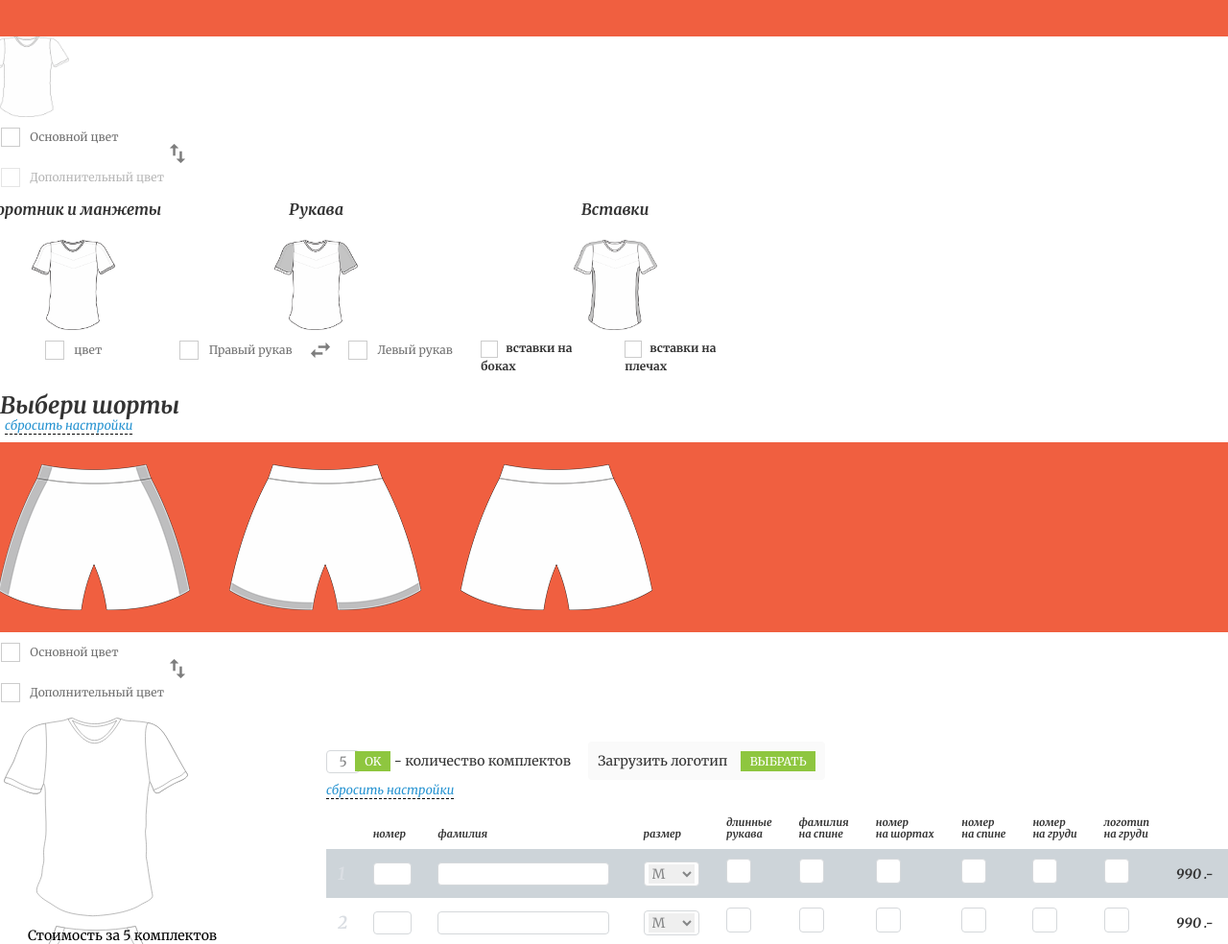
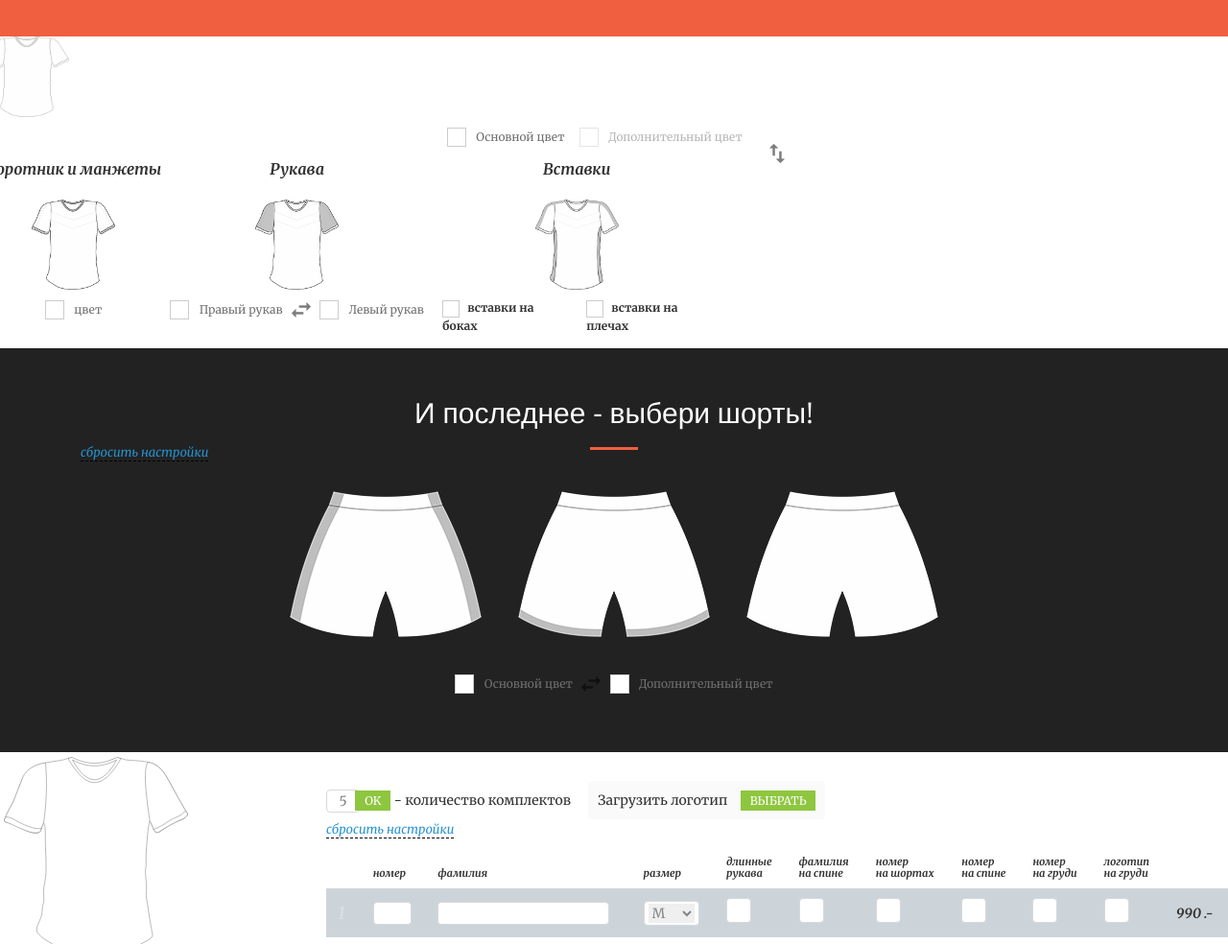
Before and after one commit to Jakovich/constructor-site, a website: page constructor.html in a window 1280 px wide. Shown: the part 1300-2284 px from the top of the page at 96% size. Drawn offline with nearby package versions, Linux system fonts and the light colour scheme; files that its build step writes are made by us from their sources.

Commit message:
shorts section added

```diff
--- a/constructor.html
+++ b/constructor.html
@@ -206,8 +206,11 @@
                 </div>
 
                 <div class="step">
-                  <p class="h-span">Выбери шорты</p>
-
+                 <aside class="bg-dark">
+                 <div class="container text-center">
+                 <div class="call-to-action">
+                  <h2>И последнее - выбери шорты!</h2>
+                    <hr class="primary">
                   <form data-section="bottom" class="fpc-section" method="post" action="">
 		            <button class="default-reset default-step-2" type="button">сбросить настройки</button>
                     <div class="select-row">
@@ -238,7 +241,7 @@
                               </button>
                               <input type="hidden" value="#fff" name="bottom[shorts][color][]">
                             </div>
-                            <button class="switch switch--vertical" type="button"></button>
+                            <button class="switch" type="button"></button>
                             <div class="color-block setted">
                               <button data-source="top::tshirt" class="pick-color" type="button">
                                 <span class="color" style="background-color: rgb(255, 255, 255);"></span>
@@ -252,6 +255,9 @@
                     </div>
                     </div>
                   </form>
+                     </div>
+                     </div>
+                </aside>
                 </div>
 
               </div>
--- a/css/style.css
+++ b/css/style.css
@@ -166,8 +166,9 @@ table {
 }
 
 .color-choice {
-  width: 210px;
+  width: 360px;
   position: relative;
+  margin: 0 auto;
 }
 
 
@@ -587,7 +588,7 @@ main .content h2 {
 }
 #constructor .color-block {
     display: inline-block;
-    margin: 10px 10px;
+    margin: 10px 0;
 }
 #constructor .color-block .title {
     color: #707070;
@@ -878,7 +879,7 @@ main .content h2 {
 }
 
 #popup-select ul {
-    background: #f05f40 none repeat scroll 0 0;
+    /*background: #f05f40 none repeat scroll 0 0;*/
     border-radius: 10px;
     list-style: none;
     margin: 0;
@@ -886,7 +887,8 @@ main .content h2 {
 }
 #popup-select ul li {
     float: left;
-    padding-right: 15px;
+    padding-right: 6px;
+    padding-left: 6px;
 }
 #popup-select ul li button {
     background: #f05f40 none repeat scroll 0 0;
@@ -907,6 +909,20 @@ main .content h2 {
 #popup-select[data-target='bottom'] img {
   width: 200px;
   height: 152px;
+}
+
+#popup-select[data-target='bottom'] ul{
+   display: inline-block;
+
+}
+
+#popup-select[data-target='bottom'] ul li button{
+   background: #222 none repeat scroll 0 0;
+   border: 3px solid #222;
+}
+
+#popup-select[data-target='bottom'] ul li button:hover{
+   border: 3px solid #ffffff;
 }
 
 .complectsCountBtn, .submitDiscount, .choose-file {
```
